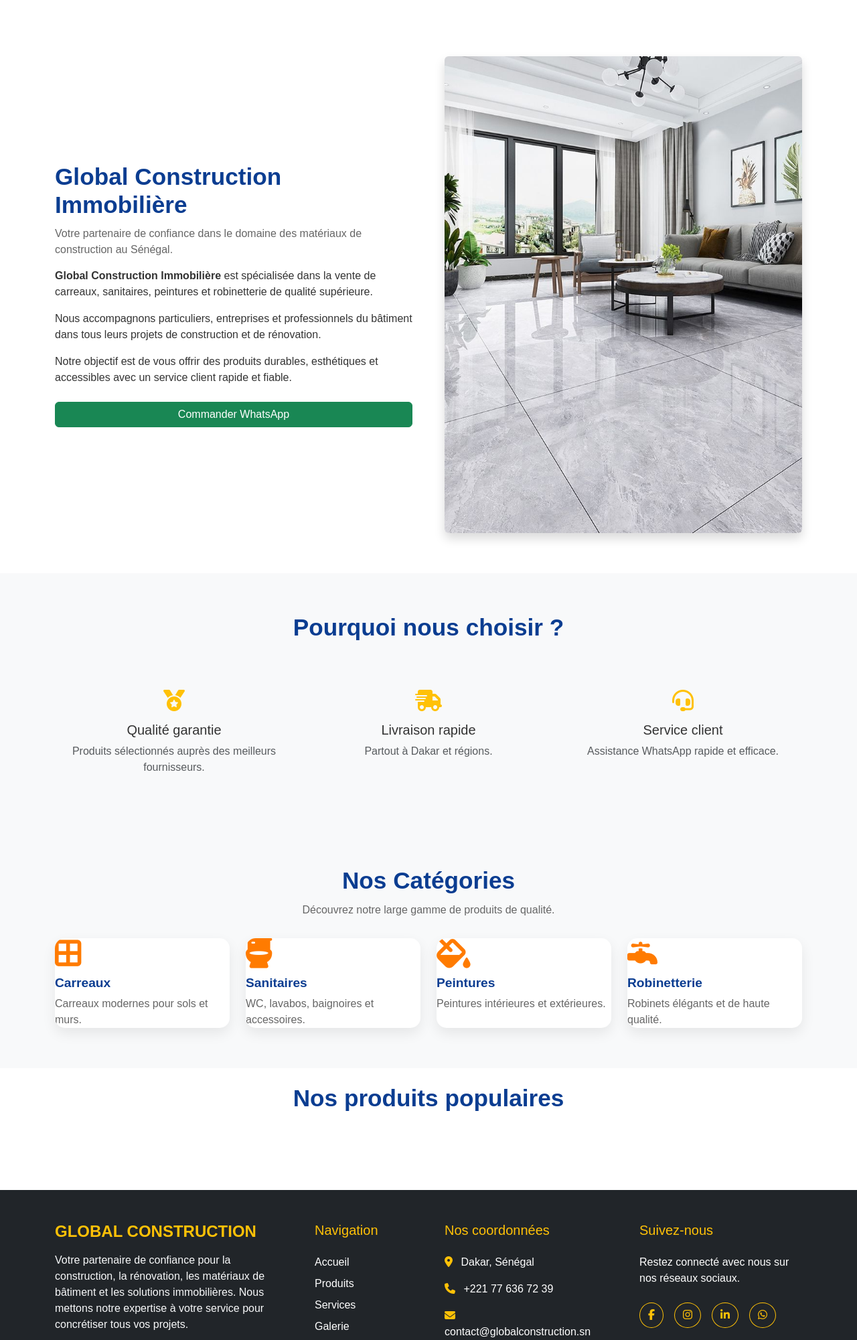
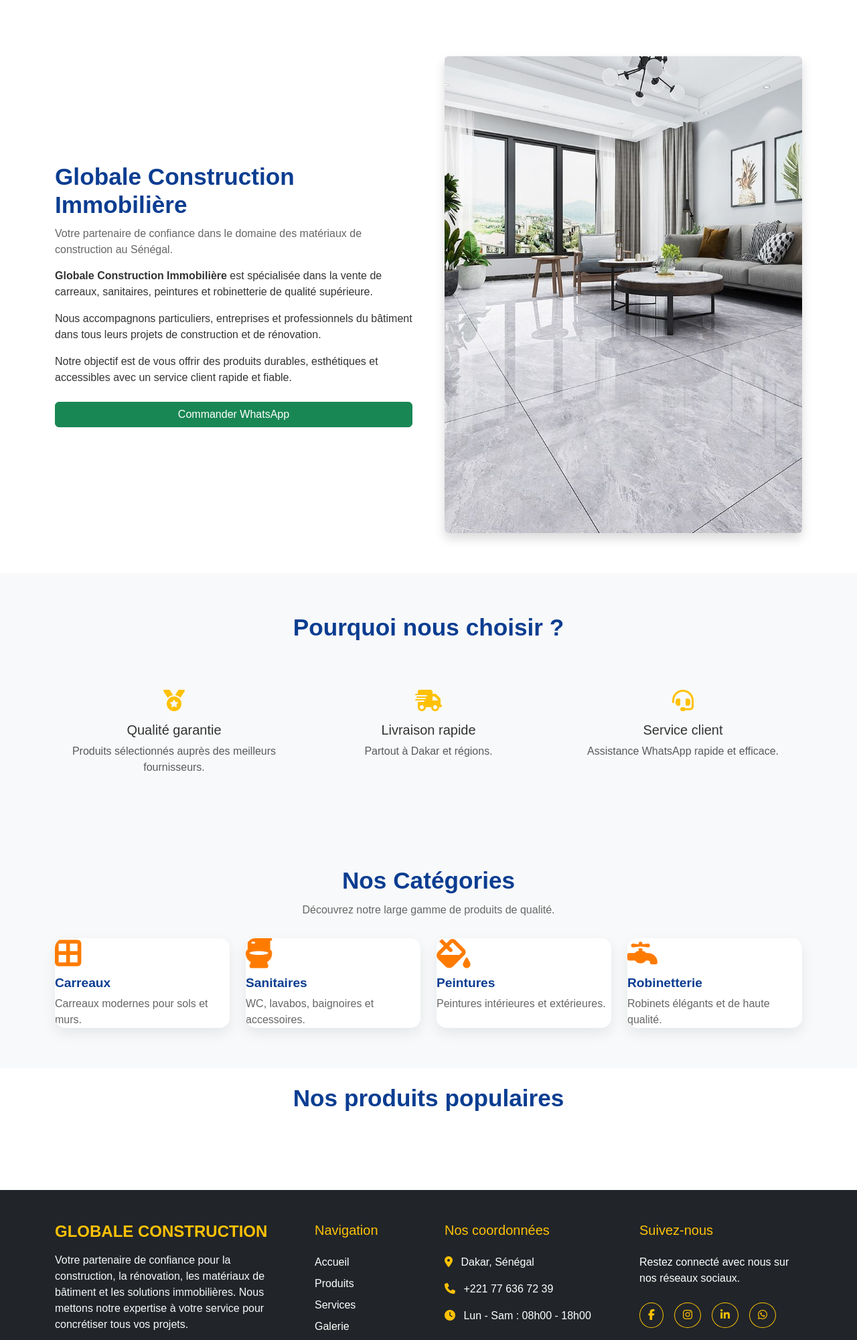
Before and after one commit to smsow76-cmd/Globale_construction, a Django app: page / in a window 1280 px wide. Shown: the part 1099-3100 px from the top of the page at 67% size. Run offline with Django 5.2, Linux system fonts and the light colour scheme; data that the repository does not hold is empty.

Commit message:
Description des modifications

```diff
--- a/config/urls.py
+++ b/config/urls.py
@@ -26,3 +26,4 @@ urlpatterns = [
 
 if settings.DEBUG:
     urlpatterns += static(settings.MEDIA_URL, document_root=settings.MEDIA_ROOT)
+    urlpatterns += static(settings.STATIC_URL, document_root=settings.STATICFILES_DIRS[0])
--- a/website/templates/website/base.html
+++ b/website/templates/website/base.html
@@ -9,7 +9,7 @@
     <meta charset="UTF-8">
     <meta name="viewport" content="width=device-width, initial-scale=1">
 
-    <title>Global Construction Immobilière</title>
+    <title>Globale Construction Immobilière</title>
 
     <link href="https://cdn.jsdelivr.net/npm/bootstrap@5.3.7/dist/css/bootstrap.min.css" rel="stylesheet">
     <link rel="stylesheet" href="https://cdnjs.cloudflare.com/ajax/libs/font-awesome/6.7.2/css/all.min.css">
@@ -192,7 +192,7 @@ document.addEventListener("DOMContentLoaded", function () {
             <div class="col-lg-4 col-md-6">
 
                 <h4 class="fw-bold text-warning">
-                    GLOBAL CONSTRUCTION
+                    GLOBALE CONSTRUCTION
                 </h4>
 
                 <p class="mt-3 text-light">
@@ -264,10 +264,7 @@ document.addEventListener("DOMContentLoaded", function () {
                     +221 77 636 72 39
                 </p>
 
-                <p>
-                    <i class="fa-solid fa-envelope me-2 text-warning"></i>
-                    contact@globalconstruction.sn
-                </p>
+
 
                 <p>
                     <i class="fa-solid fa-clock me-2 text-warning"></i>
@@ -317,16 +314,14 @@ document.addEventListener("DOMContentLoaded", function () {
 
             <div class="col-md-6 text-center text-md-start">
 
-                © 2026 <strong>GLOBAL CONSTRUCTION IMMOBILIÈRE</strong><br>
+                © 2026 <strong>GLOBALE CONSTRUCTION IMMOBILIÈRE</strong><br>
                 Tous droits réservés.
 
             </div>
 
             <div class="col-md-6 text-center text-md-end mt-3 mt-md-0">
 
-    <span>
-        Développé par S M DEV
-    </span>
+
 
     <strong class="typing-text"></strong>
 
--- a/website/templates/website/home.html
+++ b/website/templates/website/home.html
@@ -166,7 +166,7 @@
             <div class="col-12 col-lg-6">
 
                 <h2 class="section-title text-start">
-                    Global Construction Immobilière
+                    Globale Construction Immobilière
                 </h2>
 
                 <p class="section-subtitle text-start">
@@ -174,7 +174,7 @@
                 </p>
 
                 <p>
-                    <strong>Global Construction Immobilière</strong> est spécialisée dans la vente de carreaux, sanitaires, peintures et robinetterie de qualité supérieure.
+                    <strong>Globale Construction Immobilière</strong> est spécialisée dans la vente de carreaux, sanitaires, peintures et robinetterie de qualité supérieure.
                 </p>
 
                 <p>
@@ -196,7 +196,7 @@
 
                 <img src="{% static 'images/hero.jpg' %}"
                      class="img-fluid rounded shadow"
-                     alt="Global Construction Immobilière">
+                     alt="Globale Construction Immobilière">
 
             </div>
 
--- a/website/templates/website/produits.html
+++ b/website/templates/website/produits.html
@@ -80,7 +80,7 @@
                             {{ produit.format }}
                         </p>
 
-                        <a href="https://wa.me/221779936083?text=Bonjour%20je%20veux%20le%20produit%20{{ produit.nom }}"
+                        <a href="https://wa.me/221776367239?text=Bonjour%20je%20veux%20le%20produit%20{{ produit.nom }}"
                            class="btn btn-success btn-sm w-100">
 
                             💬 Commander
```
Also changed, not shown: config/settings.py (+7 -3 lines).
